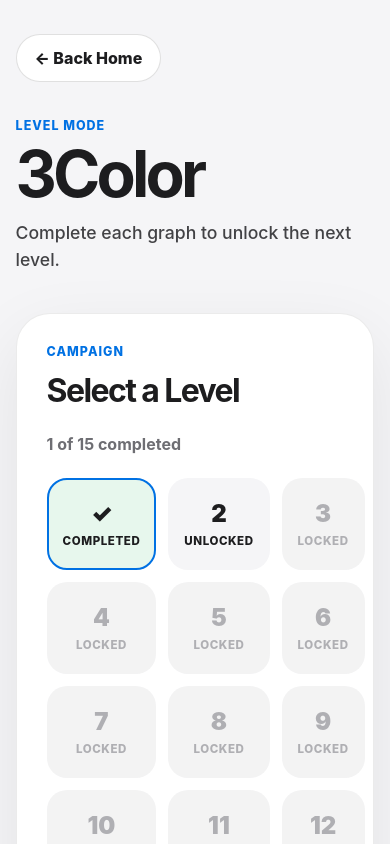
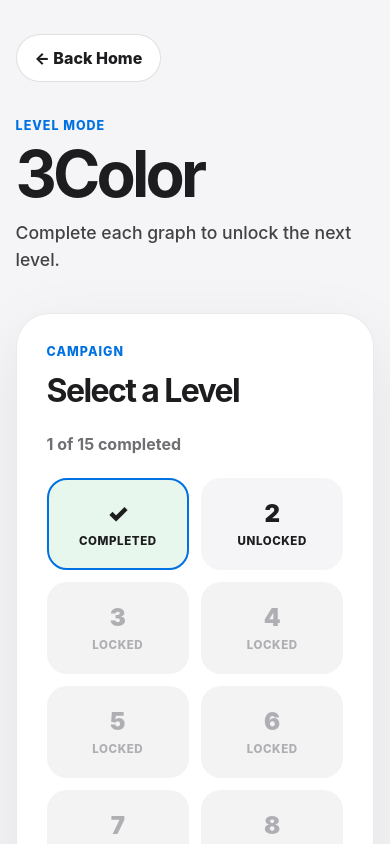
Before and after one commit to DialoSall/3Color-Simulator, a React (Vite) app: page / in a window 390 px wide. Both pictures are taken after a click on the button "Play Levels". Shown: the top 844 px of the page. Built offline with nearby package versions, Linux system fonts and the light colour scheme.

Commit message:
Fixed mobile level layout and fixed bug in level 8

```diff
--- a/src/App.css
+++ b/src/App.css
@@ -365,6 +365,7 @@ button:hover {
 
 .levelButton {
   width: 100%;
+  min-width: 0;
   min-height: 92px;
   margin: 0;
   padding: 14px;
@@ -481,7 +482,7 @@ button:hover {
   }
 
   .levelGrid {
-    grid-template-columns: repeat(3, 1fr);
+    grid-template-columns: repeat(2, minmax(0, 1fr));
   }
 
   .levelNavigation {
--- a/src/data/levels.js
+++ b/src/data/levels.js
@@ -159,12 +159,13 @@ export const levels = [
     description:
       "Two triangles are connected by matching edges, creating a symmetric puzzle.",
     vertices: [
-      { id: 0, x: 170, y: 90, color: null },
-      { id: 1, x: 70, y: 360, color: null },
-      { id: 2, x: 270, y: 360, color: null },
-      { id: 3, x: 430, y: 90, color: null },
-      { id: 4, x: 330, y: 360, color: null },
-      { id: 5, x: 530, y: 360, color: null },
+      { id: 0, x: 170, y: 80, color: null },
+      { id: 1, x: 70, y: 290, color: null },
+      { id: 2, x: 270, y: 290, color: null },
+
+      { id: 3, x: 430, y: 170, color: null },
+      { id: 4, x: 330, y: 380, color: null },
+      { id: 5, x: 530, y: 380, color: null },
     ],
     edges: [
       [0, 1],
```
